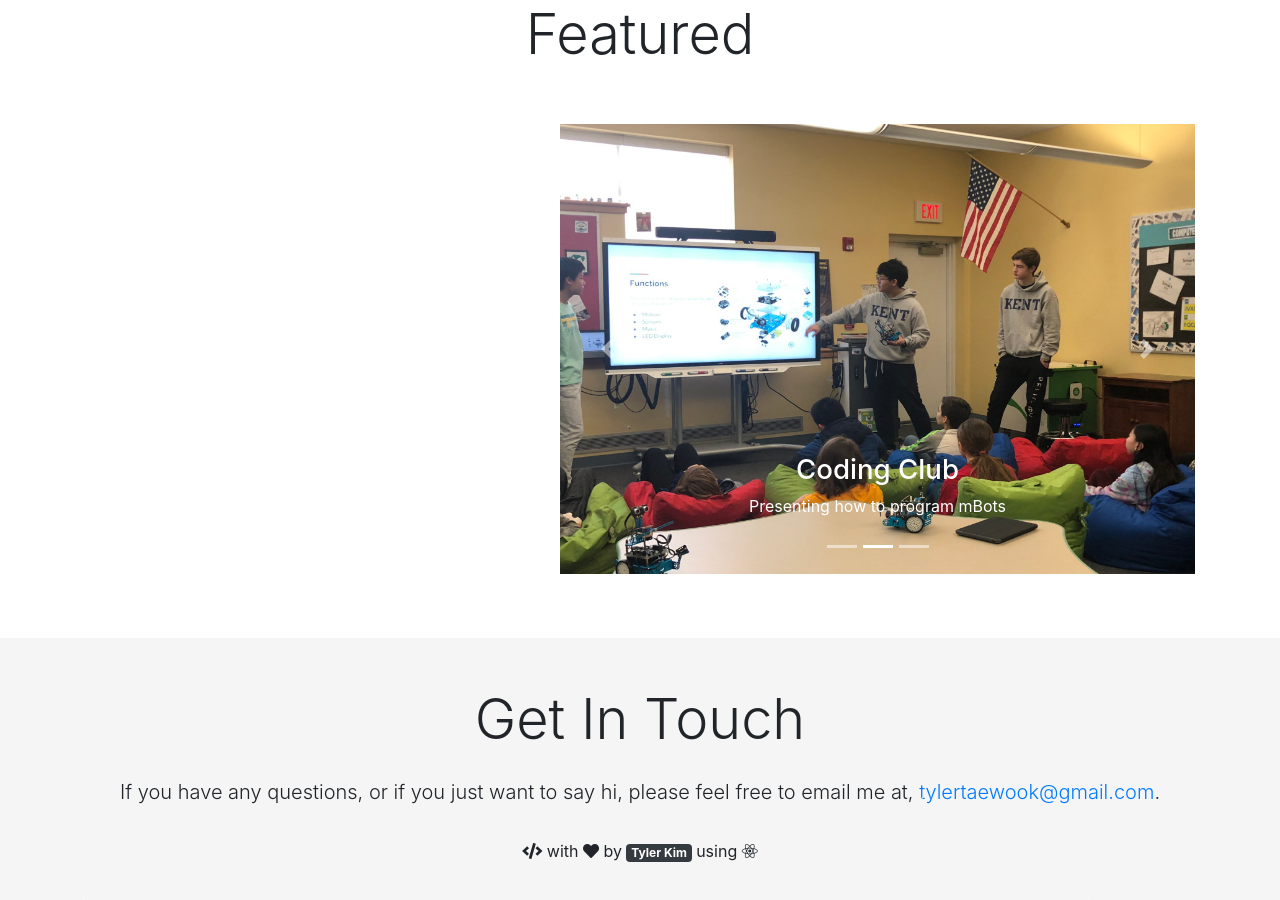
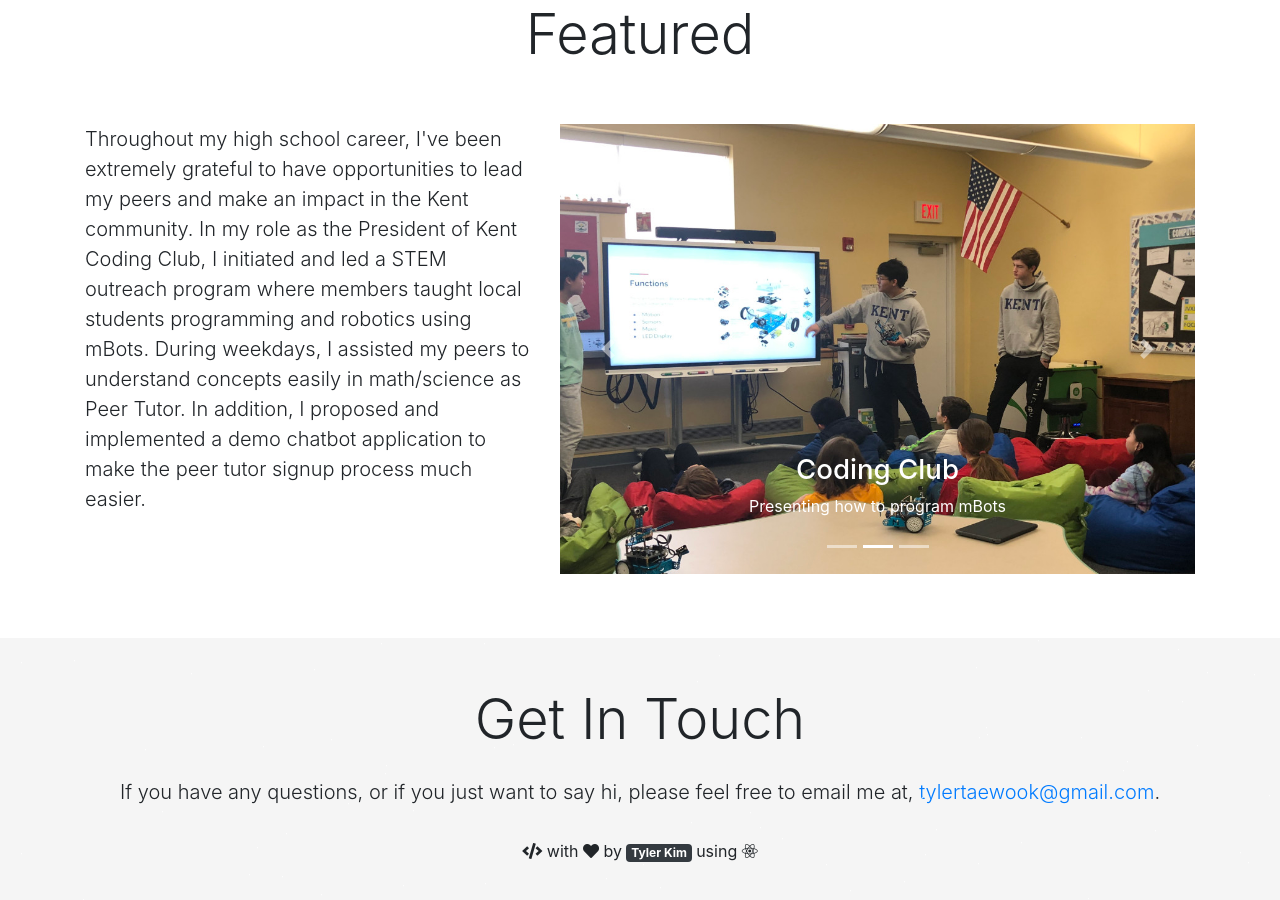
Before and after one commit to hashirshoaeb/home, a React (Create React App) app: page / in a window 1280 px wide. Shown: the part 3120-4020 px from the top of the page. Built offline with nearby package versions, Linux system fonts and the light colour scheme; no server answers.

Commit message:
Update config.js

```diff
--- a/src/editable-stuff/config.js
+++ b/src/editable-stuff/config.js
@@ -76,7 +76,7 @@ const leadership = {
   show: true,
   heading: "Featured",
   message:
-    "",
+    "Throughout my high school career, I've been extremely grateful to have opportunities to lead my peers and make an impact in the Kent community. In my role as the President of Kent Coding Club, I initiated and led a STEM outreach program where members taught local students programming and robotics using mBots. During weekdays, I assisted my peers to understand concepts easily in math/science as Peer Tutor. In addition, I proposed and implemented a demo chatbot application to make the peer tutor signup process much easier.",
   images: [
     {
       img: require("../editable-stuff/cc1.jpeg"),
```
